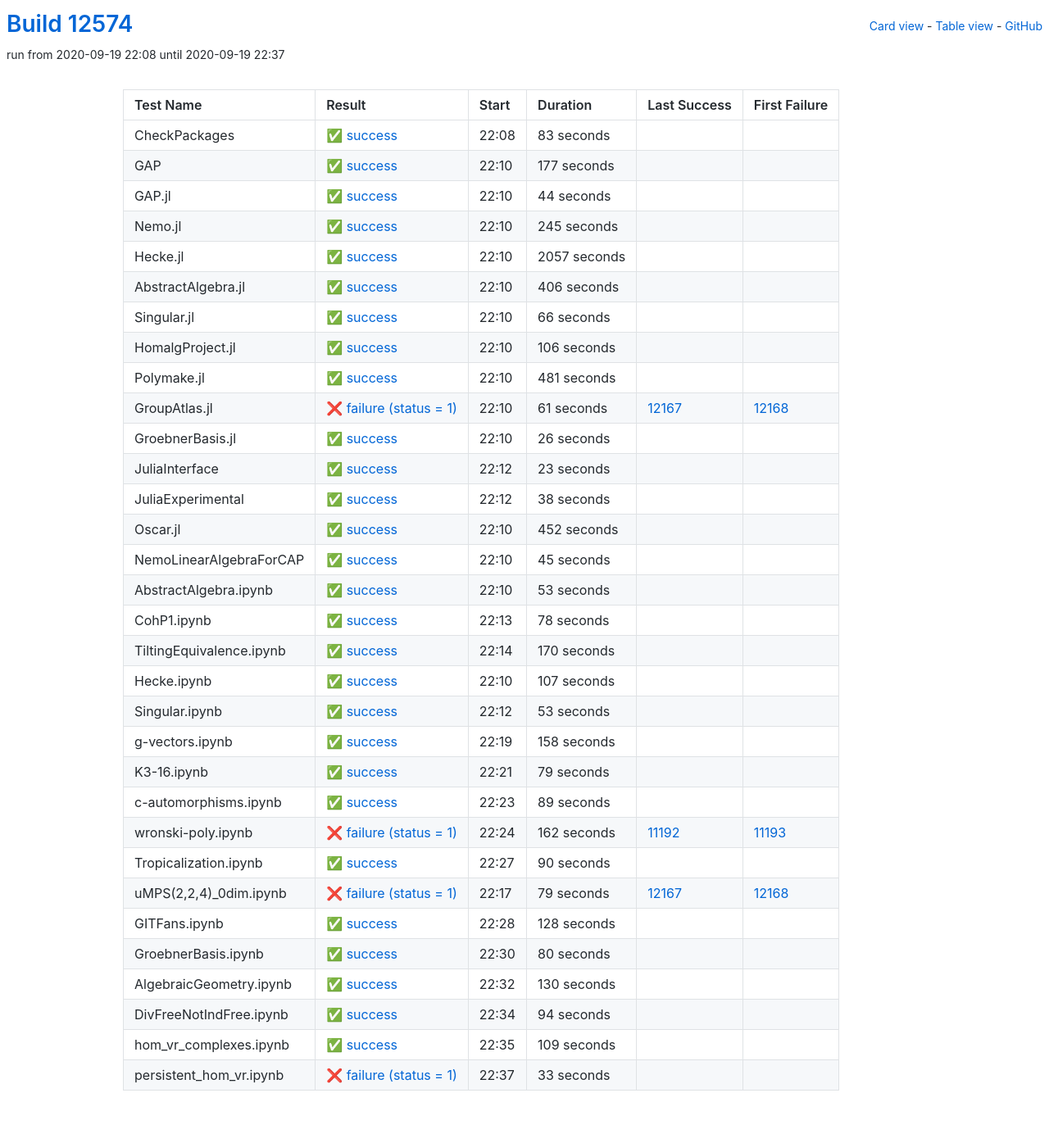
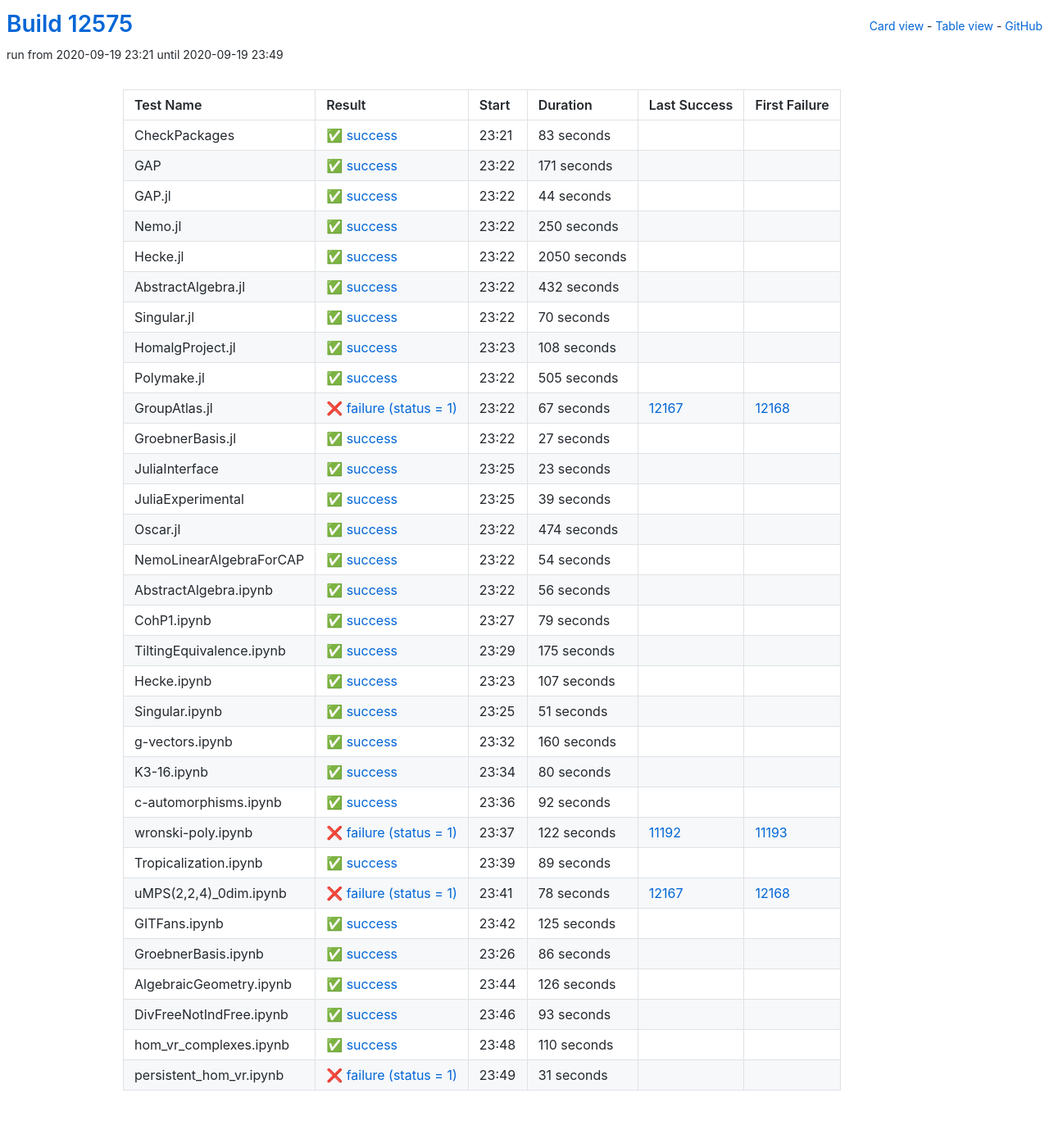
Before and after one commit to oscar-system/oscar-ci-status, a Jekyll site: the page built from table.html, in a window 1280 px wide. Shown: the whole page at 82% size. Built offline with Jekyll 4.4.1, drawn with Linux system fonts in a browser that asks for light colours.

Commit message:
Build #12575

```diff
--- a/_data/ci.yml
+++ b/_data/ci.yml
@@ -1,6 +1,6 @@
 ---
-build: 12574
-build_url: https://oscarci.mathematik.uni-kl.de/job/oscar/12574/
+build: 12575
+build_url: https://oscarci.mathematik.uni-kl.de/job/oscar/12575/
 job: oscar
 organization: oscar-system
 repo: oscar-ci-status
@@ -8,8 +8,8 @@
 tests:
 - name: CheckPackages
   id: checkpackages
-  log: https://oscarci.mathematik.uni-kl.de/job/oscar/12574/artifact/logs/build-12574/CheckPackages.log
-  start: 2020-09-19 22:08
+  log: https://oscarci.mathematik.uni-kl.de/job/oscar/12575/artifact/logs/build-12575/CheckPackages.log
+  start: 2020-09-19 23:21
   success: true
   exitcode: 0
   status: success
@@ -20,20 +20,20 @@
   first_failure_url:
 - name: GAP
   id: gap
-  log: https://oscarci.mathematik.uni-kl.de/job/oscar/12574/artifact/logs/build-12574/GAP.log
-  start: 2020-09-19 22:10
+  log: https://oscarci.mathematik.uni-kl.de/job/oscar/12575/artifact/logs/build-12575/GAP.log
+  start: 2020-09-19 23:22
   success: true
   exitcode: 0
   status: success
-  duration: 177
+  duration: 171
   last_success: false
   last_success_url:
   first_failure: false
   first_failure_url:
 - name: GAP.jl
   id: gap-jl
-  log: https://oscarci.mathematik.uni-kl.de/job/oscar/12574/artifact/logs/build-12574/GAP.jl.log
-  start: 2020-09-19 22:10
+  log: https://oscarci.mathematik.uni-kl.de/job/oscar/12575/artifact/logs/build-12575/GAP.jl.log
+  start: 2020-09-19 23:22
   success: true
   exitcode: 0
   status: success
@@ -44,104 +44,104 @@
   first_failure_url:
 - name: Nemo.jl
   id: nemo-jl
-  log: https://oscarci.mathematik.uni-kl.de/job/oscar/12574/artifact/logs/build-12574/Nemo.jl.log
-  start: 2020-09-19 22:10
+  log: https://oscarci.mathematik.uni-kl.de/job/oscar/12575/artifact/logs/build-12575/Nemo.jl.log
+  start: 2020-09-19 23:22
   success: true
   exitcode: 0
   status: success
-  duration: 245
+  duration: 250
   last_success: false
   last_success_url:
   first_failure: false
   first_failure_url:
 - name: Hecke.jl
   id: hecke-jl
-  log: https://oscarci.mathematik.uni-kl.de/job/oscar/12574/artifact/logs/build-12574/Hecke.jl.log
-  start: 2020-09-19 22:10
+  log: https://oscarci.mathematik.uni-kl.de/job/oscar/12575/artifact/logs/build-12575/Hecke.jl.log
+  start: 2020-09-19 23:22
   success: true
   exitcode: 0
   status: success
-  duration: 2057
+  duration: 2050
   last_success: false
   last_success_url:
   first_failure: false
   first_failure_url:
 - name: AbstractAlgebra.jl
   id: abstractalgebra-jl
-  log: https://oscarci.mathematik.uni-kl.de/job/oscar/12574/artifact/logs/build-12574/AbstractAlgebra.jl.log
-  start: 2020-09-19 22:10
+  log: https://oscarci.mathematik.uni-kl.de/job/oscar/12575/artifact/logs/build-12575/AbstractAlgebra.jl.log
+  start: 2020-09-19 23:22
   success: true
   exitcode: 0
   status: success
-  duration: 406
+  duration: 432
   last_success: false
   last_success_url:
   first_failure: false
   first_failure_url:
 - name: Singular.jl
   id: singular-jl
-  log: https://oscarci.mathematik.uni-kl.de/job/oscar/12574/artifact/logs/build-12574/Singular.jl.log
-  start: 2020-09-19 22:10
+  log: https://oscarci.mathematik.uni-kl.de/job/oscar/12575/artifact/logs/build-12575/Singular.jl.log
+  start: 2020-09-19 23:22
   success: true
   exitcode: 0
   status: success
-  duration: 66
+  duration: 70
   last_success: false
   last_success_url:
   first_failure: false
   first_failure_url:
 - name: HomalgProject.jl
   id: homalgproject-jl
-  log: https://oscarci.mathematik.uni-kl.de/job/oscar/12574/artifact/logs/build-12574/HomalgProject.jl.log
-  start: 2020-09-19 22:10
+  log: https://oscarci.mathematik.uni-kl.de/job/oscar/12575/artifact/logs/build-12575/HomalgProject.jl.log
+  start: 2020-09-19 23:23
   success: true
   exitcode: 0
   status: success
-  duration: 106
+  duration: 108
   last_success: false
   last_success_url:
   first_failure: false
   first_failure_url:
 - name: Polymake.jl
   id: polymake-jl
-  log: https://oscarci.mathematik.uni-kl.de/job/oscar/12574/artifact/logs/build-12574/Polymake.jl.log
-  start: 2020-09-19 22:10
+  log: https://oscarci.mathematik.uni-kl.de/job/oscar/12575/artifact/logs/build-12575/Polymake.jl.log
+  start: 2020-09-19 23:22
   success: true
   exitcode: 0
   status: success
-  duration: 481
+  duration: 505
   last_success: false
   last_success_url:
   first_failure: false
   first_failure_url:
 - name: GroupAtlas.jl
   id: groupatlas-jl
-  log: https://oscarci.mathematik.uni-kl.de/job/oscar/12574/artifact/logs/build-12574/GroupAtlas.jl.log
-  start: 2020-09-19 22:10
+  log: https://oscarci.mathematik.uni-kl.de/job/oscar/12575/artifact/logs/build-12575/GroupAtlas.jl.log
+  start: 2020-09-19 23:22
   success: false
   exitcode: 1
   status: failure
-  duration: 61
+  duration: 67
   last_success: 12167
   last_success_url: https://oscarci.mathematik.uni-kl.de/job/oscar/12167/
   first_failure: 12168
   first_failure_url: https://oscarci.mathematik.uni-kl.de/job/oscar/12168/
 - name: GroebnerBasis.jl
   id: groebnerbasis-jl
-  log: https://oscarci.mathematik.uni-kl.de/job/oscar/12574/artifact/logs/build-12574/GroebnerBasis.jl.log
-  start: 2020-09-19 22:10
+  log: https://oscarci.mathematik.uni-kl.de/job/oscar/12575/artifact/logs/build-12575/GroebnerBasis.jl.log
+  start: 2020-09-19 23:22
   success: true
   exitcode: 0
   status: success
-  duration: 26
+  duration: 27
   last_success: false
   last_success_url:
   first_failure: false
   first_failure_url:
 - name: JuliaInterface
   id: juliainterface
-  log: https://oscarci.mathematik.uni-kl.de/job/oscar/12574/artifact/logs/build-12574/JuliaInterface.log
-  start: 2020-09-19 22:12
+  log: https://oscarci.mathematik.uni-kl.de/job/oscar/12575/artifact/logs/build-12575/JuliaInterface.log
+  start: 2020-09-19 23:25
   success: true
   exitcode: 0
   status: success
@@ -152,80 +152,80 @@
   first_failure_url:
 - name: JuliaExperimental
   id: juliaexperimental
-  log: https://oscarci.mathematik.uni-kl.de/job/oscar/12574/artifact/logs/build-12574/JuliaExperimental.log
-  start: 2020-09-19 22:12
+  log: https://oscarci.mathematik.uni-kl.de/job/oscar/12575/artifact/logs/build-12575/JuliaExperimental.log
+  start: 2020-09-19 23:25
   success: true
   exitcode: 0
   status: success
-  duration: 38
+  duration: 39
   last_success: false
   last_success_url:
   first_failure: false
   first_failure_url:
 - name: Oscar.jl
   id: oscar-jl
-  log: https://oscarci.mathematik.uni-kl.de/job/oscar/12574/artifact/logs/build-12574/Oscar.jl.log
-  start: 2020-09-19 22:10
+  log: https://oscarci.mathematik.uni-kl.de/job/oscar/12575/artifact/logs/build-12575/Oscar.jl.log
+  start: 2020-09-19 23:22
   success: true
   exitcode: 0
   status: success
-  duration: 452
+  duration: 474
   last_success: false
   last_success_url:
   first_failure: false
   first_failure_url:
 - name: NemoLinearAlgebraForCAP
   id: nemolinearalgebraforcap
-  log: https://oscarci.mathematik.uni-kl.de/job/oscar/12574/artifact/logs/build-12574/NemoLinearAlgebraForCAP.log
-  start: 2020-09-19 22:10
+  log: https://oscarci.mathematik.uni-kl.de/job/oscar/12575/artifact/logs/build-12575/NemoLinearAlgebraForCAP.log
+  start: 2020-09-19 23:22
   success: true
   exitcode: 0
   status: success
-  duration: 45
+  duration: 54
   last_success: false
   last_success_url:
   first_failure: false
   first_failure_url:
 - name: AbstractAlgebra.ipynb
   id: abstractalgebra-ipynb
-  log: https://oscarci.mathematik.uni-kl.de/job/oscar/12574/artifact/logs/build-12574/AbstractAlgebra.ipynb.log
-  start: 2020-09-19 22:10
+  log: https://oscarci.mathematik.uni-kl.de/job/oscar/12575/artifact/logs/build-12575/AbstractAlgebra.ipynb.log
+  start: 2020-09-19 23:22
   success: true
   exitcode: 0
   status: success
-  duration: 53
+  duration: 56
   last_success: false
   last_success_url:
   first_failure: false
   first_failure_url:
 - name: CohP1.ipynb
   id: cohp1-ipynb
-  log: https://oscarci.mathematik.uni-kl.de/job/oscar/12574/artifact/logs/build-12574/CohP1.ipynb.log
-  start: 2020-09-19 22:13
+  log: https://oscarci.mathematik.uni-kl.de/job/oscar/12575/artifact/logs/build-12575/CohP1.ipynb.log
+  start: 2020-09-19 23:27
   success: true
   exitcode: 0
   status: success
-  duration: 78
+  duration: 79
   last_success: false
   last_success_url:
   first_failure: false
   first_failure_url:
 - name: TiltingEquivalence.ipynb
   id: tiltingequivalence-ipynb
-  log: https://oscarci.mathematik.uni-kl.de/job/oscar/12574/artifact/logs/build-12574/TiltingEquivalence.ipynb.log
-  start: 2020-09-19 22:14
+  log: https://oscarci.mathematik.uni-kl.de/job/oscar/12575/artifact/logs/build-12575/TiltingEquivalence.ipynb.log
+  start: 2020-09-19 23:29
   success: true
   exitcode: 0
   status: success
-  duration: 170
+  duration: 175
   last_success: false
   last_success_url:
   first_failure: false
   first_failure_url:
 - name: Hecke.ipynb
   id: hecke-ipynb
-  log: https://oscarci.mathematik.uni-kl.de/job/oscar/12574/artifact/logs/build-12574/Hecke.ipynb.log
-  start: 2020-09-19 22:10
+  log: https://oscarci.mathematik.uni-kl.de/job/oscar/12575/artifact/logs/build-12575/Hecke.ipynb.log
+  start: 2020-09-19 23:23
   success: true
   exitcode: 0
   status: success
@@ -236,44 +236,68 @@
   first_failure_url:
 - name: Singular.ipynb
   id: singular-ipynb
-  log: https://oscarci.mathematik.uni-kl.de/job/oscar/12574/artifact/logs/build-12574/Singular.ipynb.log
-  start: 2020-09-19 22:12
+  log: https://oscarci.mathematik.uni-kl.de/job/oscar/12575/artifact/logs/build-12575/Singular.ipynb.log
+  start: 2020-09-19 23:25
   success: true
   exitcode: 0
   status: success
-  duration: 53
+  duration: 51
   last_success: false
   last_success_url:
   first_failure: false
   first_failure_url:
 - name: g-vectors.ipynb
   id: g-vectors-ipynb
-  log: https://oscarci.mathematik.uni-kl.de/job/oscar/12574/artifact/logs/build-12574/g-vectors.ipynb.log
-  start: 2020-09-19 22:19
+  log: https://oscarci.mathematik.uni-kl.de/job/oscar/12575/artifact/logs/build-12575/g-vectors.ipynb.log
+  start: 2020-09-19 23:32
   success: true
   exitcode: 0
   status: success
-  duration: 158
+  duration: 160
   last_success: false
   last_success_url:
   first_failure: false
   first_failure_url:
 - name: K3-16.ipynb
   id: k3-16-ipynb
-  log: https://oscarci.mathematik.uni-kl.de/job/oscar/12574/artifact/logs/build-12574/K3-16.ipynb.log
-  start: 2020-09-19 22:21
+  log: https://oscarci.mathematik.uni-kl.de/job/oscar/12575/artifact/logs/build-12575/K3-16.ipynb.log
+  start: 2020-09-19 23:34
   success: true
   exitcode: 0
   status: success
-  duration: 79
+  duration: 80
   last_success: false
   last_success_url:
   first_failure: false
   first_failure_url:
 - name: c-automorphisms.ipynb
   id: c-automorphisms-ipynb
-  log: https://oscarci.mathematik.uni-kl.de/job/oscar/12574/artifact/logs/build-12574/c-automorphisms.ipynb.log
-  start: 2020-09-19 22:23
+  log: https://oscarci.mathematik.uni-kl.de/job/oscar/12575/artifact/logs/build-12575/c-automorphisms.ipynb.log
+  start: 2020-09-19 23:36
+  success: true
+  exitcode: 0
+  status: success
+  duration: 92
+  last_success: false
+  last_success_url:
+  first_failure: false
+  first_failure_url:
+- name: wronski-poly.ipynb
+  id: wronski-poly-ipynb
+  log: https://oscarci.mathematik.uni-kl.de/job/oscar/12575/artifact/logs/build-12575/wronski-poly.ipynb.log
+  start: 2020-09-19 23:37
+  success: false
+  exitcode: 1
+  status: failure
+  duration: 122
+  last_success: 11192
+  last_success_url: https://oscarci.mathematik.uni-kl.de/job/oscar/11192/
+  first_failure: 11193
+  first_failure_url: https://oscarci.mathematik.uni-kl.de/job/oscar/11193/
+- name: Tropicalization.ipynb
+  id: tropicalization-ipynb
+  log: https://oscarci.mathematik.uni-kl.de/job/oscar/12575/artifact/logs/build-12575/Tropicalization.ipynb.log
+  start: 2020-09-19 23:39
   success: true
   exitcode: 0
   status: success
@@ -282,110 +306,86 @@
   last_success_url:
   first_failure: false
   first_failure_url:
-- name: wronski-poly.ipynb
-  id: wronski-poly-ipynb
-  log: https://oscarci.mathematik.uni-kl.de/job/oscar/12574/artifact/logs/build-12574/wronski-poly.ipynb.log
-  start: 2020-09-19 22:24
+- name: uMPS(2,2,4)_0dim.ipynb
+  id: umps-2-2-4-0dim-ipynb
+  log: https://oscarci.mathematik.uni-kl.de/job/oscar/12575/artifact/logs/build-12575/uMPS-2-2-4-_0dim.ipynb.log
+  start: 2020-09-19 23:41
   success: false
   exitcode: 1
   status: failure
-  duration: 162
-  last_success: 11192
-  last_success_url: https://oscarci.mathematik.uni-kl.de/job/oscar/11192/
-  first_failure: 11193
-  first_failure_url: https://oscarci.mathematik.uni-kl.de/job/oscar/11193/
-- name: Tropicalization.ipynb
-  id: tropicalization-ipynb
-  log: https://oscarci.mathematik.uni-kl.de/job/oscar/12574/artifact/logs/build-12574/Tropicalization.ipynb.log
-  start: 2020-09-19 22:27
-  success: true
-  exitcode: 0
-  status: success
-  duration: 90
-  last_success: false
-  last_success_url:
-  first_failure: false
-  first_failure_url:
-- name: uMPS(2,2,4)_0dim.ipynb
-  id: umps-2-2-4-0dim-ipynb
-  log: https://oscarci.mathematik.uni-kl.de/job/oscar/12574/artifact/logs/build-12574/uMPS-2-2-4-_0dim.ipynb.log
-  start: 2020-09-19 22:17
-  success: false
-  exitcode: 1
-  status: failure
-  duration: 79
+  duration: 78
   last_success: 12167
   last_success_url: https://oscarci.mathematik.uni-kl.de/job/oscar/12167/
   first_failure: 12168
   first_failure_url: https://oscarci.mathematik.uni-kl.de/job/oscar/12168/
 - name: GITFans.ipynb
   id: gitfans-ipynb
-  log: https://oscarci.mathematik.uni-kl.de/job/oscar/12574/artifact/logs/build-12574/GITFans.ipynb.log
-  start: 2020-09-19 22:28
+  log: https://oscarci.mathematik.uni-kl.de/job/oscar/12575/artifact/logs/build-12575/GITFans.ipynb.log
+  start: 2020-09-19 23:42
   success: true
   exitcode: 0
   status: success
-  duration: 128
+  duration: 125
   last_success: false
   last_success_url:
   first_failure: false
   first_failure_url:
 - name: GroebnerBasis.ipynb
   id: groebnerbasis-ipynb
-  log: https://oscarci.mathematik.uni-kl.de/job/oscar/12574/artifact/logs/build-12574/GroebnerBasis.ipynb.log
-  start: 2020-09-19 22:30
+  log: https://oscarci.mathematik.uni-kl.de/job/oscar/12575/artifact/logs/build-12575/GroebnerBasis.ipynb.log
+  start: 2020-09-19 23:26
   success: true
   exitcode: 0
   status: success
-  duration: 80
+  duration: 86
   last_success: false
   last_success_url:
   first_failure: false
   first_failure_url:
 - name: AlgebraicGeometry.ipynb
   id: algebraicgeometry-ipynb
-  log: https://oscarci.mathematik.uni-kl.de/job/oscar/12574/artifact/logs/build-12574/AlgebraicGeometry.ipynb.log
-  start: 2020-09-19 22:32
+  log: https://oscarci.mathematik.uni-kl.de/job/oscar/12575/artifact/logs/build-12575/AlgebraicGeometry.ipynb.log
+  start: 2020-09-19 23:44
   success: true
   exitcode: 0
   status: success
-  duration: 130
+  duration: 126
   last_success: false
   last_success_url:
   first_failure: false
   first_failure_url:
 - name: DivFreeNotIndFree.ipynb
   id: divfreenotindfree-ipynb
-  log: https://oscarci.mathematik.uni-kl.de/job/oscar/12574/artifact/logs/build-12574/DivFreeNotIndFree.ipynb.log
-  start: 2020-09-19 22:34
+  log: https://oscarci.mathematik.uni-kl.de/job/oscar/12575/artifact/logs/build-12575/DivFreeNotIndFree.ipynb.log
+  start: 2020-09-19 23:46
   success: true
   exitcode: 0
   status: success
-  duration: 94
+  duration: 93
   last_success: false
   last_success_url:
   first_failure: false
   first_failure_url:
 - name: hom_vr_complexes.ipynb
   id: hom-vr-complexes-ipynb
-  log: https://oscarci.mathematik.uni-kl.de/job/oscar/12574/artifact/logs/build-12574/hom_vr_complexes.ipynb.log
-  start: 2020-09-19 22:35
+  log: https://oscarci.mathematik.uni-kl.de/job/oscar/12575/artifact/logs/build-12575/hom_vr_complexes.ipynb.log
+  start: 2020-09-19 23:48
   success: true
   exitcode: 0
   status: success
-  duration: 109
+  duration: 110
   last_success: false
   last_success_url:
   first_failure: false
   first_failure_url:
 - name: persistent_hom_vr.ipynb
   id: persistent-hom-vr-ipynb
-  log: https://oscarci.mathematik.uni-kl.de/job/oscar/12574/artifact/logs/build-12574/persistent_hom_vr.ipynb.log
-  start: 2020-09-19 22:37
+  log: https://oscarci.mathematik.uni-kl.de/job/oscar/12575/artifact/logs/build-12575/persistent_hom_vr.ipynb.log
+  start: 2020-09-19 23:49
   success: false
   exitcode: 1
   status: failure
-  duration: 33
+  duration: 31
   last_success: false
   last_success_url:
   first_failure: false
```
Also changed, not shown: README.md.
